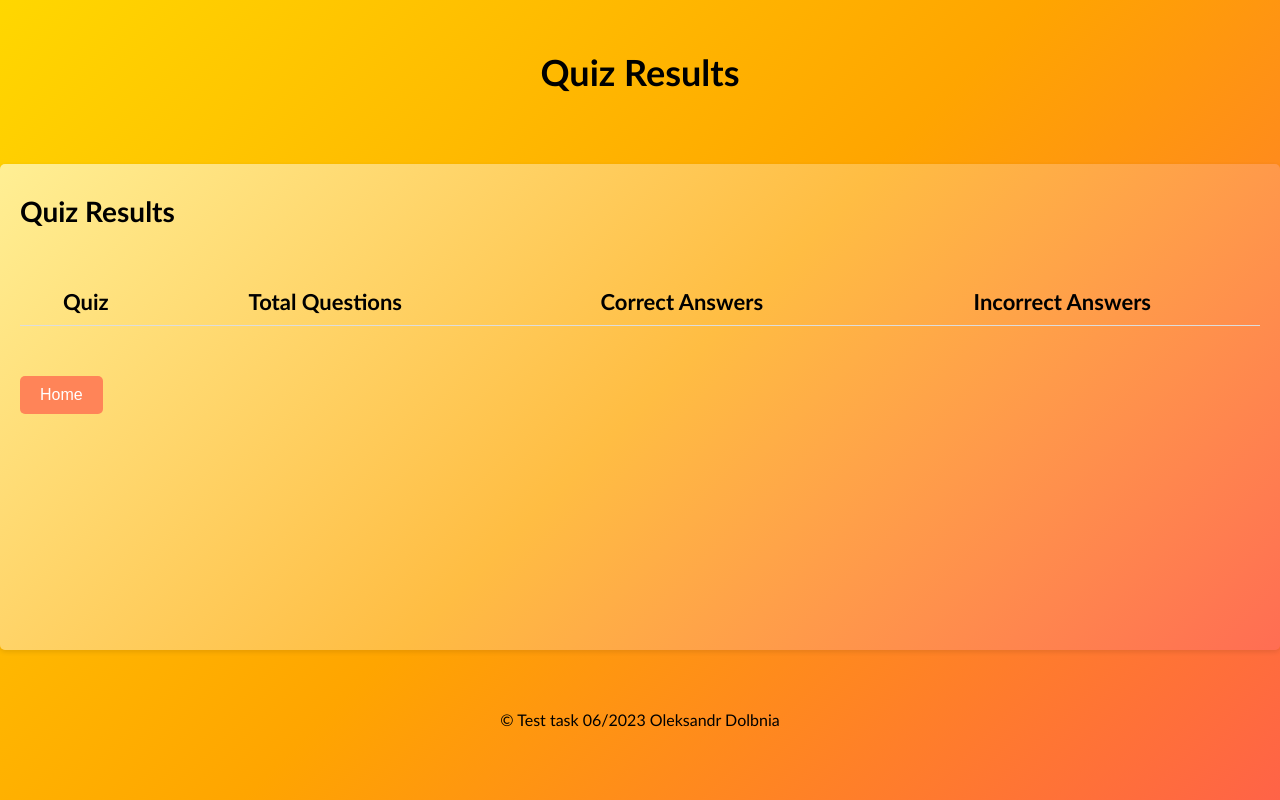
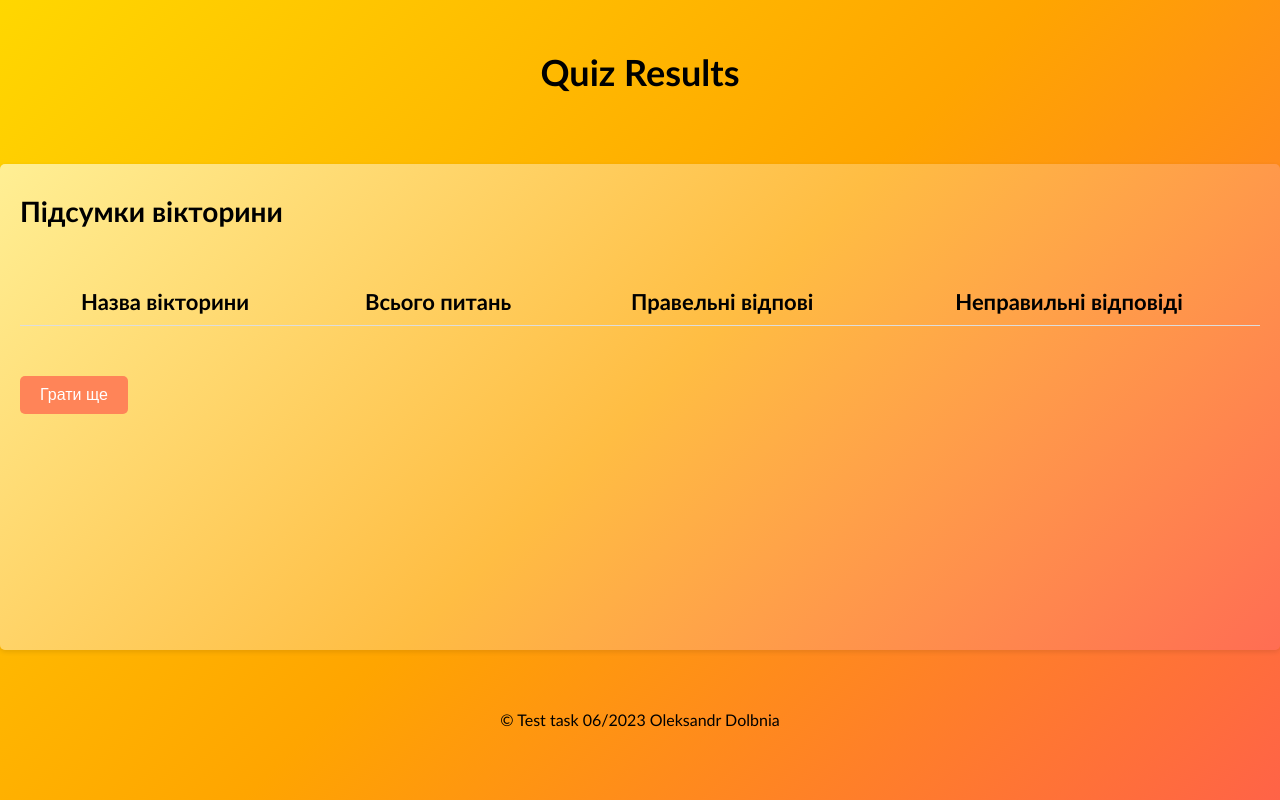
Before and after one commit to Oleksandr-D/Quizzes, a plain HTML site: page finish.html in a window 1280 px wide. Drawn offline with Linux system fonts and the light colour scheme.

Commit message:
added the Ukrainian translation

```diff
--- a/finish.html
+++ b/finish.html
@@ -11,12 +11,12 @@
   </header>
   <main>
     <div class="stats-page">
-      <h2>Quiz Results</h2>
+      <h2>Підсумки вікторини</h2>
       <div id="quizResults"></div>
     </div>
     <div>
       <a href="index.html">
-        <button class="button">Home</button>
+        <button class="button">Грати ще</button>
       </a>
     </div>
   </main>
--- a/finish.js
+++ b/finish.js
@@ -6,7 +6,7 @@ document.addEventListener('DOMContentLoaded', function () {
    const quizResultsContainer = document.getElementById('quizResults');
    const table = document.createElement('table');
 
-   const tableHeaders = ['Quiz', 'Total Questions', 'Correct Answers', 'Incorrect Answers'];
+   const tableHeaders = ['Назва вікторини', 'Всього питань', 'Правельні відпові', 'Неправильні відповіді'];
    const tableHeaderRow = document.createElement('tr');
    tableHeaders.forEach(headerText => {
       const th = document.createElement('th');
@@ -19,7 +19,7 @@ document.addEventListener('DOMContentLoaded', function () {
       const quiz = quizzes[quizIndex];
       const history = JSON.parse(localStorage.getItem(historyKey)) || [];
 
-      const quizResult = history[history.length - 1]; // Останній результат з історії
+      const quizResult = history[history.length - 1];
 
       const quizRow = document.createElement('tr');
       quizRow.appendChild(createCell(quiz.title));
```
